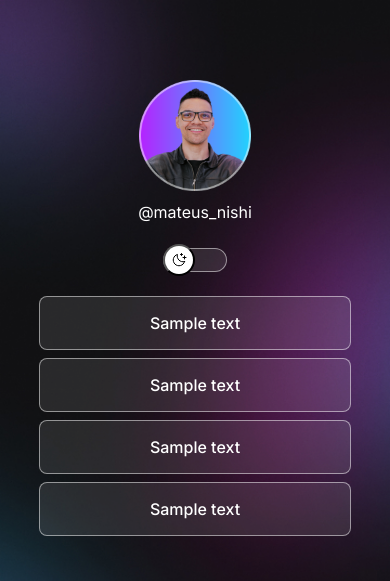
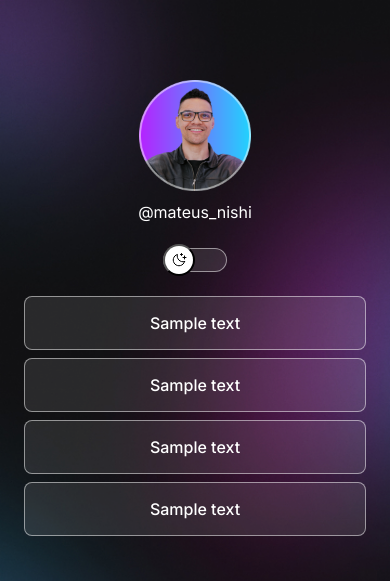
Before and after one commit to Mat-Nishi/linkManager, a plain HTML site: page index.html in a window 390 px wide. Shown: the top 581 px of the page. Drawn offline with nearby package versions, Linux system fonts and the light colour scheme.

Commit message:
made website responsive

```diff
--- a/styles/styles.css
+++ b/styles/styles.css
@@ -49,11 +49,12 @@ body *{
     flex-direction: column;
     align-items: center;
     height: 712px;
-    width: 360px;
+    width: 100%;
     margin-top: 56px;
 }
 #container section{
-    width: 312px;
+    width: 100%;
+    max-width: 540px;
 }
 
 /* Styles for the profile section */
@@ -84,7 +85,7 @@ body *{
     align-items: center;
     justify-content: center;
     gap: 8px;
-    padding: 24px 0;
+    padding: 24px 24px;
 }
 
 #links ul li{
```
